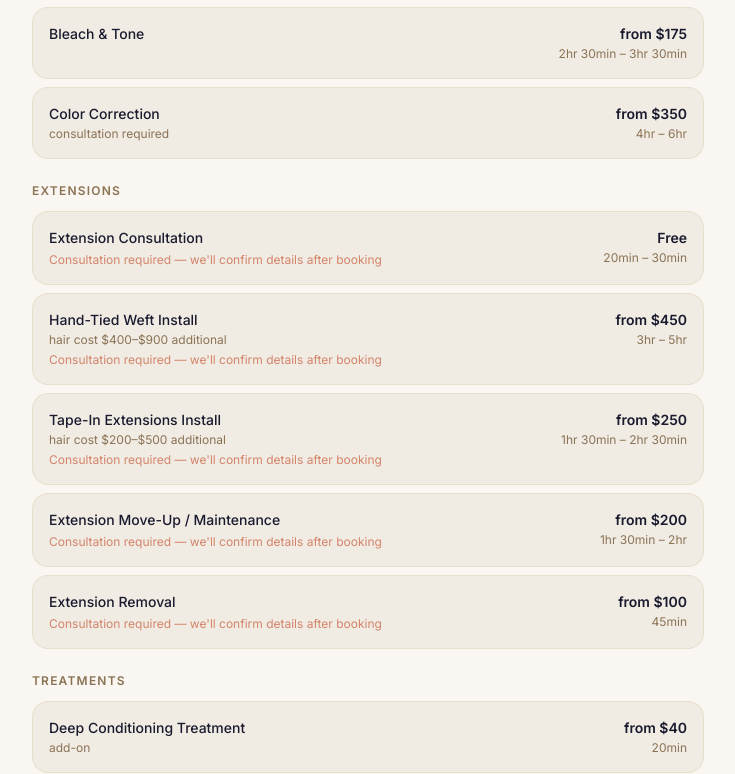
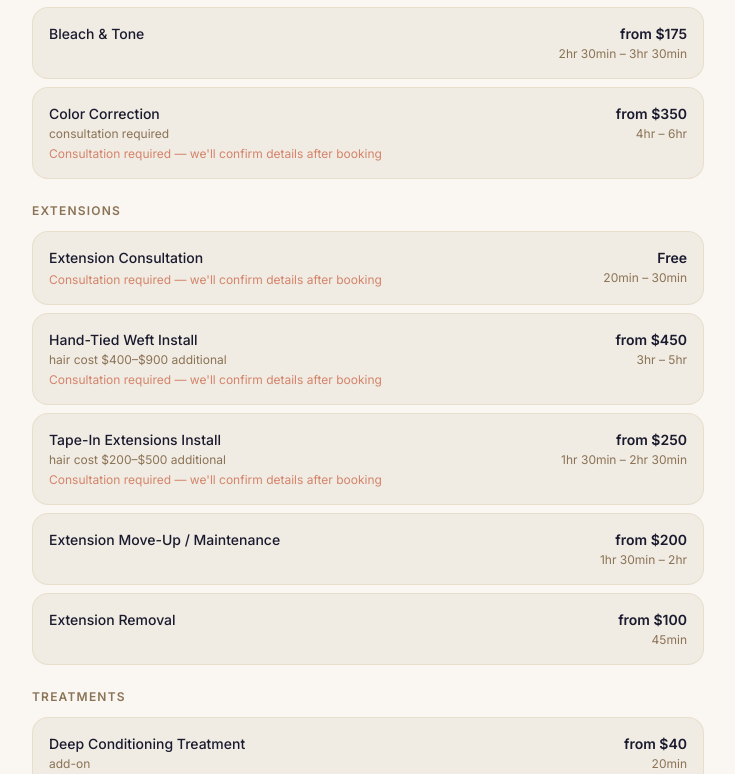
Before and after one commit to barney34/salty-mane, a Next.js app: page /book in a window 1280 px wide. Shown: the part 1306-2080 px from the top of the page, without its empty margins (272-1007 px from the left). Built offline with nearby package versions, Linux system fonts and the light colour scheme; a web font is replaced by a local one.

Commit message:
fix: show consultation note per service flag, not category

```diff
--- a/src/app/book/page.tsx
+++ b/src/app/book/page.tsx
@@ -60,7 +60,7 @@ function ServiceStep({
                         {svc.priceNote && (
                           <p className="text-xs text-[#8B7355] mt-0.5">{svc.priceNote}</p>
                         )}
-                        {categories.includes("extensions") && (
+                        {svc.requiresConsultation && (
                           <p className="text-xs text-[#D4846A] mt-1">
                             Consultation required — we&apos;ll confirm details after booking
                           </p>
```
